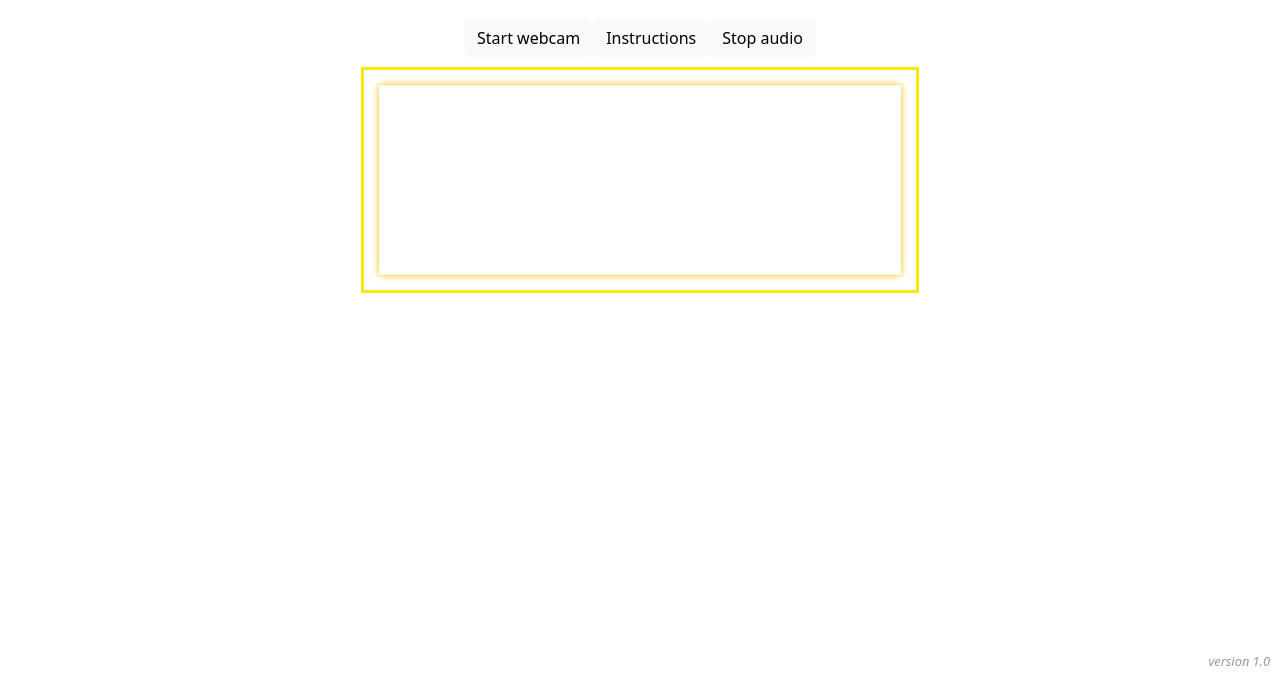
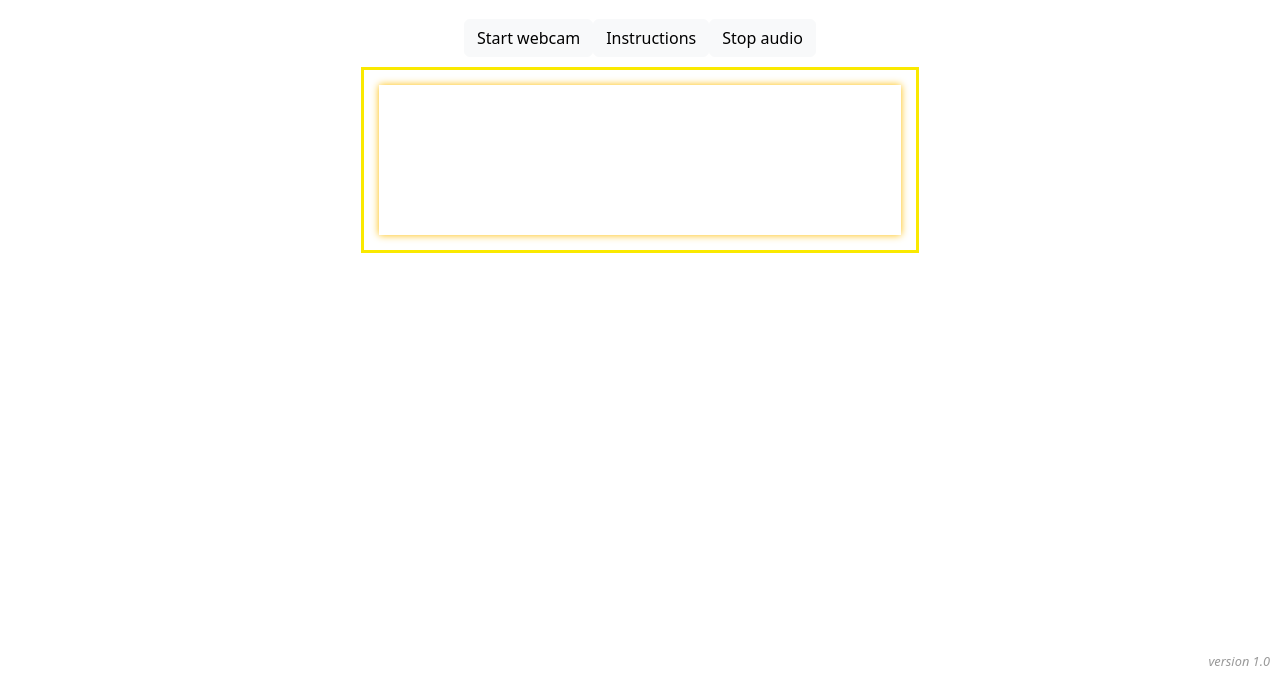
Before and after one commit to Gabbosaur/Super-Saiyan-Yourself, a plain HTML site: page index.html in a window 1280 px wide. Shown: the part 103-800 px from the top of the page. Drawn offline with nearby package versions, Linux system fonts and the light colour scheme.

Commit message:
fixed padding

```diff
--- a/mystyle.css
+++ b/mystyle.css
@@ -219,7 +219,7 @@ h1 {
   position: relative;
   z-index: -1;
   background-color: #fff;
-  padding: 20px;
+  padding: 0;
 }
 
 .aurabox:before {
@@ -276,7 +276,7 @@ h1 {
   }
 }
 
-@media screen and (max-width: 1240px) {
+/* @media screen and (max-width: 1240px) {
   .media-warn {
     display: flex;
   }
@@ -296,4 +296,4 @@ h1 {
   align-items: center;
   justify-content: center;
   text-align: center;
-}
+} */
```
